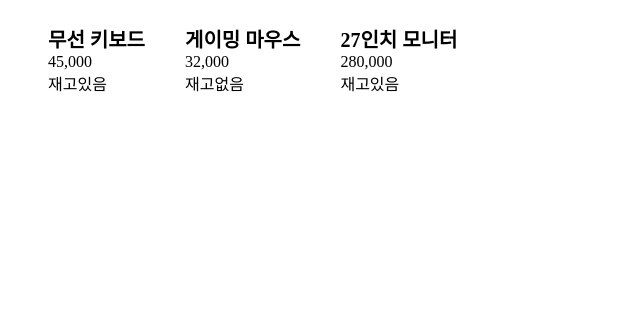
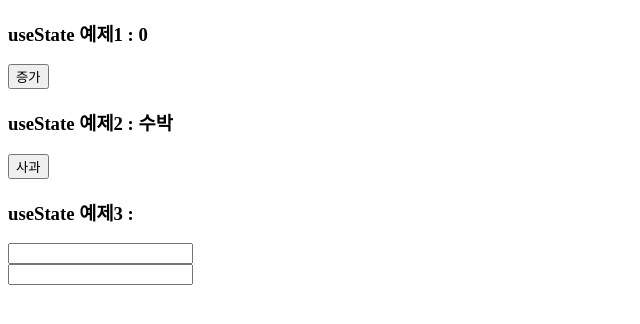
Before and after one commit to l-yeong/2025A_web2, a React (Vite) app in the folder src/main/reactapp/: page / in a window 1280 px wide. Shown: the top 324 px of the page, without its empty margins (0-640 px from the left). Built offline with nearby package versions, Linux system fonts and the light colour scheme.

Commit message:
리액트2일차

```diff
--- a/src/main/reactapp/src/main.jsx
+++ b/src/main/reactapp/src/main.jsx
@@ -36,5 +36,9 @@ const create = createRoot(root);
 // import Component2 from './example/day01/Component2.jsx';
 // import Component3 from './example/day01/Component3.jsx';
 // import Task1 from './example/day01/Task1';
-import Task2 from './example/day01/Task2';
-create.render(<Task2/>)
+// import Task2 from './example/day01/Task2';
+// import Component4 from './example/day02/Component4';
+// import Component5 from './example/day02/Component5';
+// import Component6 from './example/day02/Component6';
+import Component7 from './example/day02/Component7';
+create.render(<Component7/>)
```
